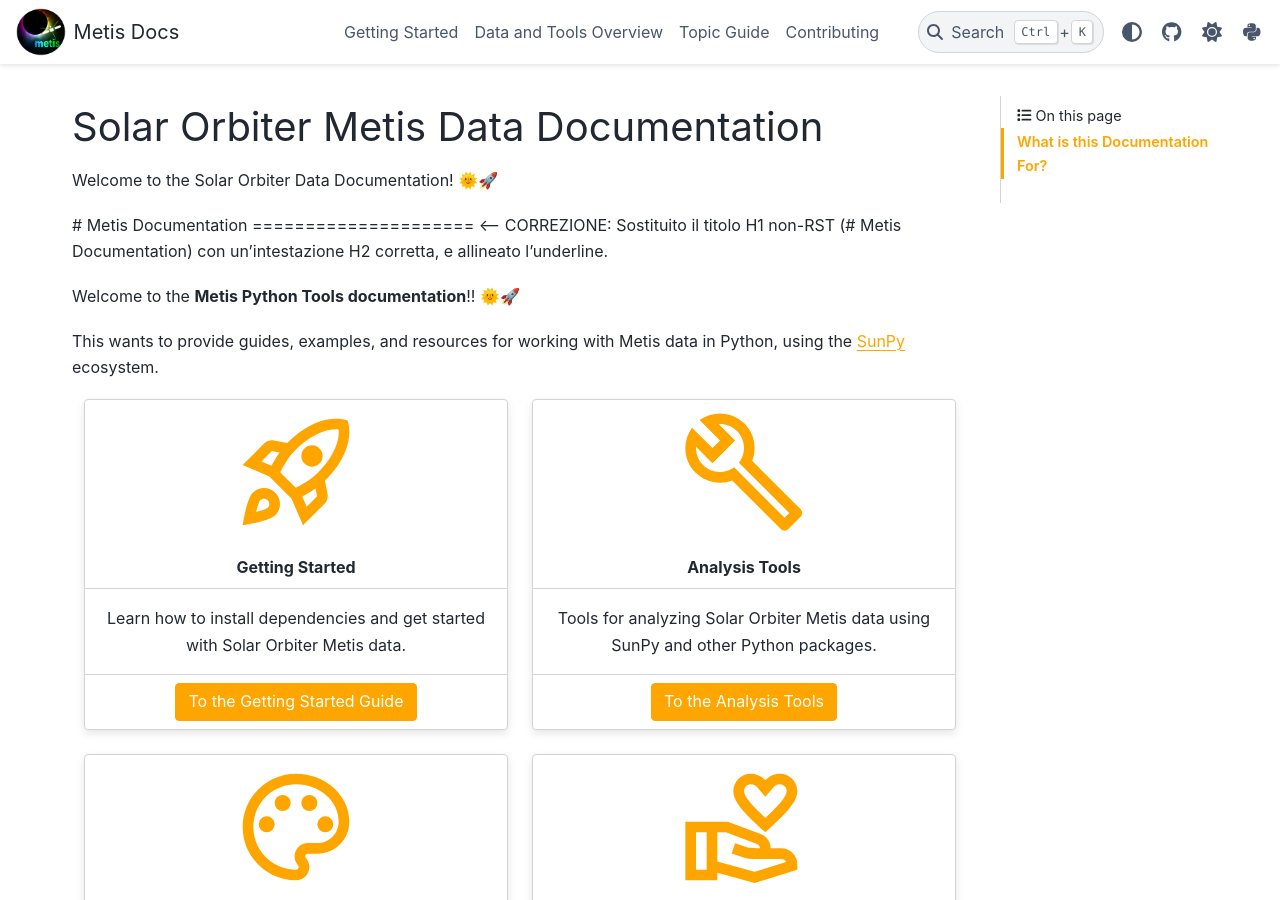
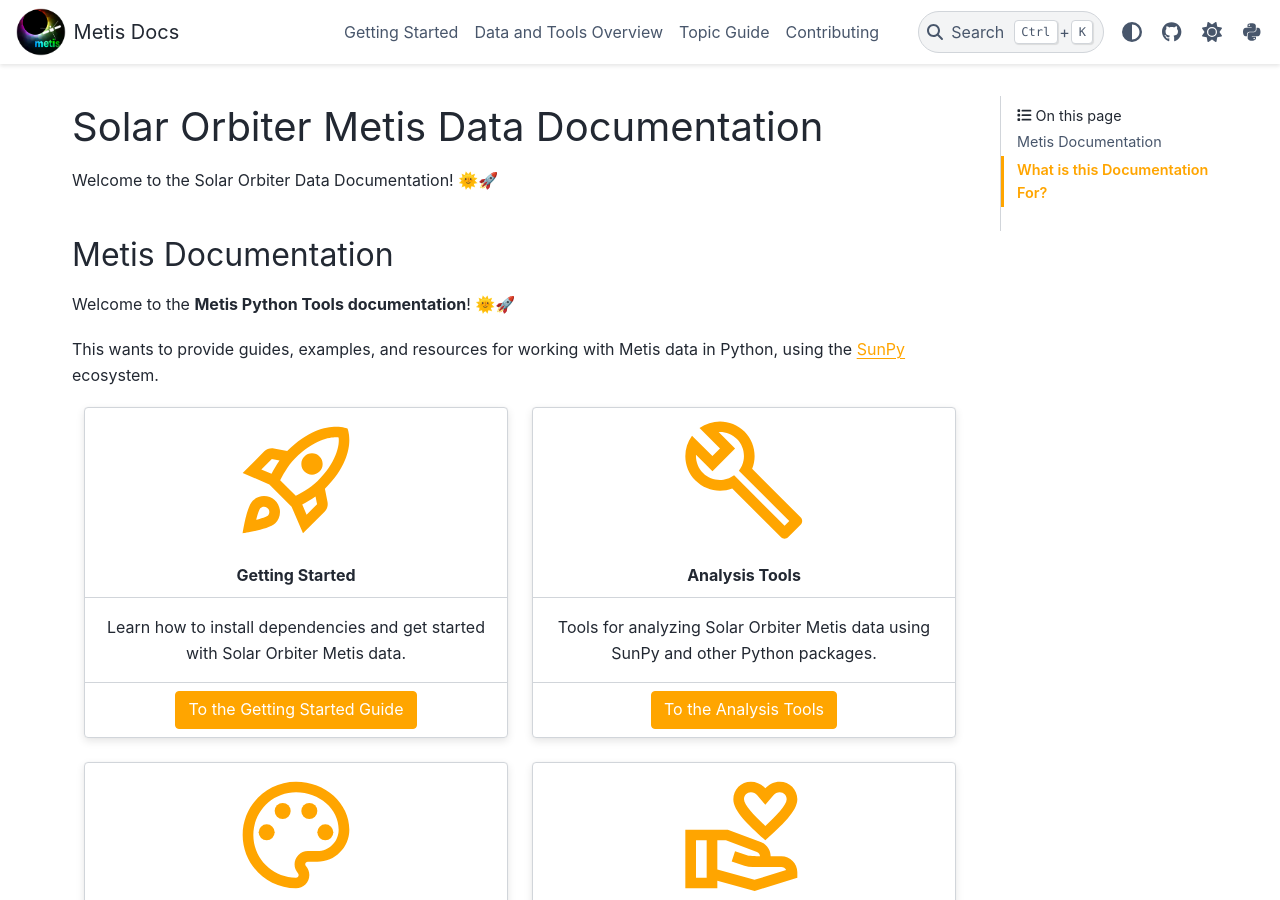
Before and after one commit to gjerse/metis-docs, a Sphinx documentation site: the page built from source/index.rst, in a window 1280 px wide and 900 px high. Built offline with Sphinx 7.4.7 and the PyData theme 0.15.4, drawn with Linux system fonts in a browser that asks for light colours; pages that are not in the unit, such as notebooks, are missing from menus.

Commit message:
added files

```diff
--- a/source/index.rst
+++ b/source/index.rst
@@ -3,16 +3,16 @@
    You can adapt this file completely to your liking, but it should at least
    contain the root `toctree` directive.
 
+##################################################
+Solar Orbiter Metis Data Documentation
+##################################################
 
-===================================
-Solar Orbiter Metis Data Documentation
-===================================
 Welcome to the Solar Orbiter Data Documentation! 🌞🚀
 
-# Metis Documentation
-=====================  <-- CORREZIONE: Sostituito il titolo H1 non-RST (# Metis Documentation) con un'intestazione H2 corretta, e allineato l'underline.
+Metis Documentation
+====================
 
-Welcome to the **Metis Python Tools documentation**!!   🌞🚀
+Welcome to the **Metis Python Tools documentation**! 🌞🚀
 
 This wants to provide guides, examples, and resources
 for working with Metis data in Python, using the `SunPy <https://sunpy.org>`__ ecosystem.
@@ -37,7 +37,6 @@ for working with Metis data in Python, using the `SunPy <https://sunpy.org>`__ e
             :click-parent:
 
             To the Getting Started Guide
-
 
 
     .. grid-item-card::
```
